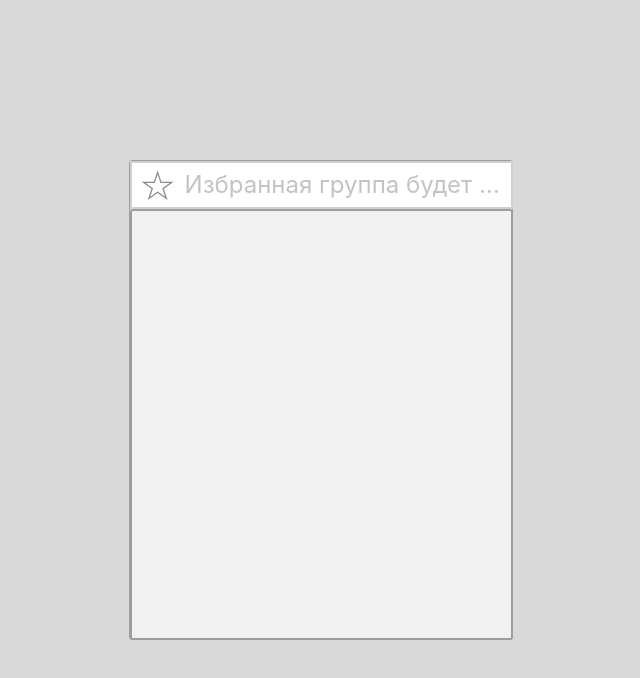
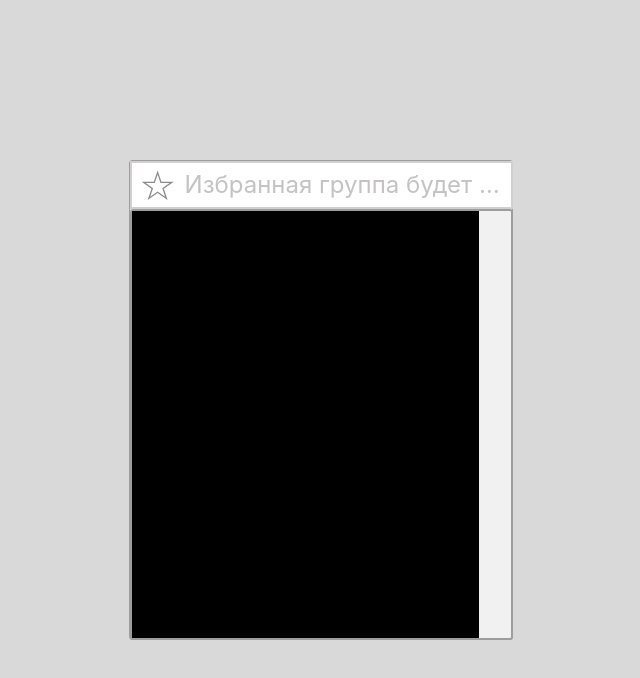
Before and after one commit to ystuler/frontend, a Vue app: page /group in a window 1280 px wide. Shown: the top 678 px of the page, without its empty margins (319-959 px from the left). Built offline with nearby package versions, Linux system fonts and the light colour scheme.

Commit message:
feat(group): add scrollbar

```diff
--- a/src/components/Group/SelectionComponent.vue
+++ b/src/components/Group/SelectionComponent.vue
@@ -2,29 +2,89 @@
   <div class="grid-container">
     <div class="square">
       <div class="rectangle">
-        <svg class="star" width="45.000000" height="57.000000" viewBox="0 0 25 23" fill="none" xmlns="http://www.w3.org/2000/svg" xmlns:xlink="http://www.w3.org/1999/xlink">
+        <svg class="star" width="45.000000" height="57.000000" viewBox="0 0 25 23" fill="none"
+             xmlns="http://www.w3.org/2000/svg" xmlns:xlink="http://www.w3.org/1999/xlink">
           <desc>
           </desc>
           <defs/>
-          <path id="Звезда 1" d="M12 -3.06e-5L9.08 8.63L-0.37 8.63L7.27 13.97L4.35 22.61L12 17.27L19.64 22.61L16.72 13.97L24.36 8.63L14.91 8.63L12 -3.06e-5Z" fill="#FFFFFF" fill-opacity="1.000000" fill-rule="nonzero"/>
-          <path id="Звезда 1" d="M9.08 8.63L-0.37 8.63L7.27 13.97L4.35 22.61L12 17.27L19.64 22.61L16.72 13.97L24.36 8.63L14.91 8.63L12 -3.06e-5L9.08 8.63ZM12 3.12L9.79 9.63L2.81 9.63L8.46 13.58L6.27 20.05L12 16.05L17.72 20.05L15.53 13.58L21.18 9.63L14.2 9.63L12 3.12Z" fill="#8A8A8A" fill-opacity="1.000000" fill-rule="evenodd"/>
+          <path id="Звезда 1"
+                d="M12 -3.06e-5L9.08 8.63L-0.37 8.63L7.27 13.97L4.35 22.61L12 17.27L19.64 22.61L16.72 13.97L24.36 8.63L14.91 8.63L12 -3.06e-5Z"
+                fill="#FFFFFF" fill-opacity="1.000000" fill-rule="nonzero"/>
+          <path id="Звезда 1"
+                d="M9.08 8.63L-0.37 8.63L7.27 13.97L4.35 22.61L12 17.27L19.64 22.61L16.72 13.97L24.36 8.63L14.91 8.63L12 -3.06e-5L9.08 8.63ZM12 3.12L9.79 9.63L2.81 9.63L8.46 13.58L6.27 20.05L12 16.05L17.72 20.05L15.53 13.58L21.18 9.63L14.2 9.63L12 3.12Z"
+                fill="#8A8A8A" fill-opacity="1.000000" fill-rule="evenodd"/>
         </svg>
 
         <span class="FavoriteGroup">{{ holder }}</span>
       </div>
       <div class="rectangle2">
+        <div class="scrollWrapper">
+          <div class="forScroll">
+            <div class="groups">
+            </div>
+            <div class="groups">
+            </div>
+            <div class="groups">
+            </div>
+            <div class="groups">
+            </div>
+            <div class="groups">
+            </div>
+            <div class="groups">
+            </div>
+            <div class="groups">
+            </div>
+            <div class="groups">
+            </div>
+            <div class="groups">
+            </div>
+            <div class="groups">
+            </div>
+            <div class="groups">
+            </div>
+            <div class="groups">
+            </div>
+          </div>
+        </div>
+      </div>
+    </div>
 
-      </div>
-
-    </div>
   </div>
 </template>
 
 <style scoped>
+::-webkit-scrollbar {
+  width: 20px;
+
+}
+
+::-webkit-scrollbar-track {
+  background: rgb(196, 196, 196);
+  border-radius: 5px;
+}
+
+::-webkit-scrollbar-thumb {
+  transition: background 3s ease;
+  background: rgb(175, 172, 172);
+  border-radius: 5px;
+}
+
+::-webkit-scrollbar-thumb:hover {
+  background: rgb(157, 154, 154);
+}
+
 .grid-container {
   display: grid;
   height: 100vh;
   place-items: center;
+}
+
+.forScroll {
+  width: 28.9vw;
+  height: 53.4vh;
+  overflow: auto;
+  overflow-x: hidden;
+
 }
 
 .rectangle {
@@ -38,11 +98,19 @@
   overflow: hidden;
   z-index: 2;
 }
-.star{
+
+.star {
   padding-left: 10px;
 }
 
-.rectangle2{
+.groups {
+  width: 27.1vw;
+  height: 5vh;
+  background: black;
+
+}
+
+.rectangle2 {
   width: 29.9vw;
   height: 53.9vh;
   background: rgb(241, 241, 241);
@@ -51,14 +119,7 @@
   z-index: 1;
 
 }
-.scroll {
-  width: 2vw;
-  height: 50vh;
-  background-color: yellow;
-  position: absolute;
-  right: 10px;
-  top: 70px;
-}
+
 
 .FavoriteGroup {
   font-size: 24px;
@@ -82,7 +143,7 @@
 }
 </style>
 <script setup lang="ts">
-import { useGroupStore} from "../../stores/group.store.ts";
+import {useGroupStore} from "../../stores/group.store.ts";
 import {computed} from "vue";
 
 const groupStore = useGroupStore();
```
